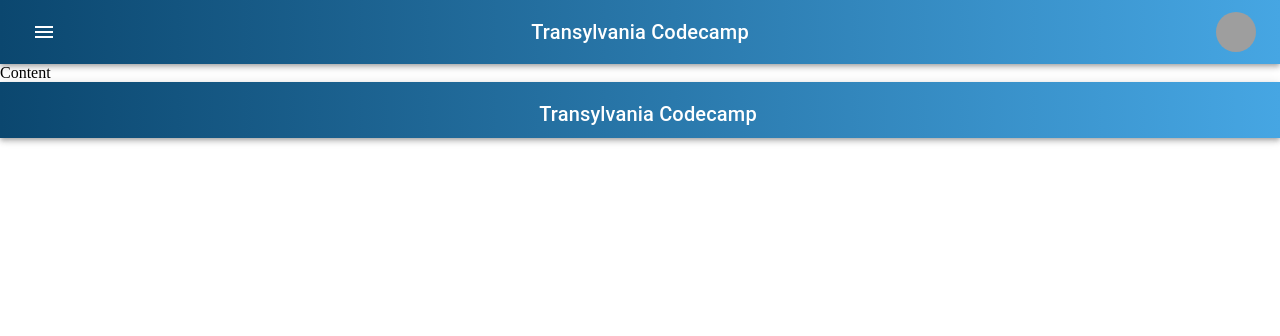
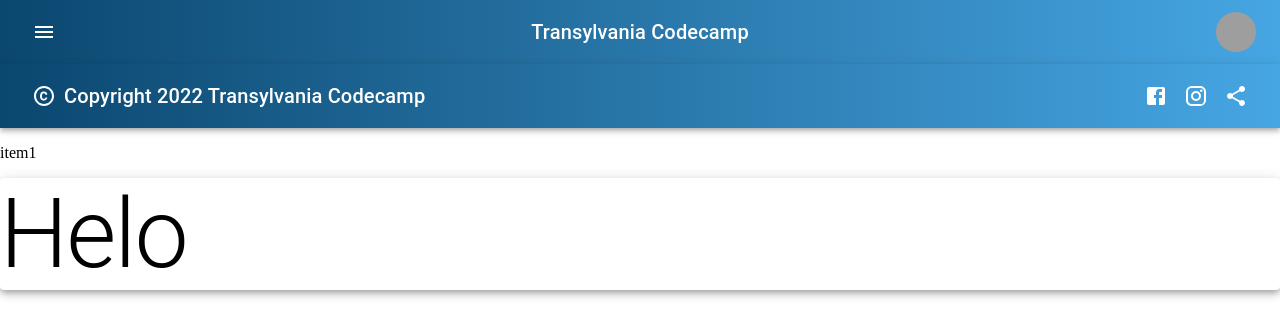
Before and after one commit to just1programmer/transylvania-codecamp, a React (Create React App) app: page / in a window 1280 px wide. Shown: the top 336 px of the page. Built offline with nearby package versions, Linux system fonts and the light colour scheme; grey boxes are pictures that could not be loaded.

Commit message:
created Content

```diff
--- a/src/App.js
+++ b/src/App.js
@@ -4,10 +4,14 @@ import Footer from './components/Footer'
 import Content from './components/Content'
 export default function App() {
   return (
-    <React.Fragment>
-        <Header/>
-        <Content/>
-        <Footer/>
-    </React.Fragment>
+      <React.Fragment>
+              <div className='app'>
+                    <Header/>
+                    <Footer/>
+                    <Content/>
+                </div>
+
+      </React.Fragment>
+
   )
 }
--- a/src/components/Content.js
+++ b/src/components/Content.js
@@ -1,7 +1,15 @@
 import React from 'react'
+import {Stack,Paper, Typography} from '@mui/material'
 
 export default function Content() {
   return (
-    <div>Content</div>
+      <React.Fragment>
+        <Stack>
+            <p>item1</p>
+            <Paper elevation={5}>
+                <Typography variant="h1" color="initial">Helo</Typography>
+            </Paper>
+        </Stack>
+      </React.Fragment>
   )
 }
--- a/src/components/Footer.css
+++ b/src/components/Footer.css
@@ -1,6 +1,5 @@
 .footer {
     position: absolute;
-    height: 7vh;
     bottom: 0px;
     background-color: #0b476f;
     background-image: linear-gradient(90deg, #0b476f 0%, #46a6e3 100%);
--- a/src/components/Footer.js
+++ b/src/components/Footer.js
@@ -1,19 +1,29 @@
 import React from 'react'
 import './Footer.css'
 import {AppBar,Toolbar,IconButton,Typography} from '@mui/material'
-
-
+import CopyrightIcon from '@mui/icons-material/Copyright';
+import FacebookIcon from '@mui/icons-material/Facebook';
+import InstagramIcon from '@mui/icons-material/Instagram';
+import ShareIcon from '@mui/icons-material/Share';
 export default function Footer() {
   return (
 <AppBar position='static' color='primary' className='footer'>
       <Toolbar>
         <IconButton color='inherit'>
-
+          <CopyrightIcon/>
         </IconButton>
-        <Typography variant='h6' sx={{flexGrow:1}} textAlign='center'>
-            Transylvania Codecamp
+        <Typography variant='h6' sx={{flexGrow:1}}>
+           Copyright 2022 Transylvania Codecamp
         </Typography>
-
+        <IconButton color='inherit'>
+          <FacebookIcon/>
+        </IconButton>
+        <IconButton color='inherit'>
+          <InstagramIcon/>
+        </IconButton>
+        <IconButton color='inherit'>
+          <ShareIcon/>
+        </IconButton>
       </Toolbar>
     </AppBar>
   )
--- a/src/components/Header.css
+++ b/src/components/Header.css
@@ -1,4 +1,5 @@
 .theAppBar{
+
     background-color: #0b476f;
     background-image: linear-gradient(90deg, #0b476f 0%, #46a6e3 100%);
 
--- a/src/components/Header.js
+++ b/src/components/Header.js
@@ -14,7 +14,6 @@ export default function Header() {
             Transylvania Codecamp
         </Typography>
         <Avatar src='https://randomuser.me/api/portraits/men/35.jpg' className='myAvatar' size='small'>
-
         </Avatar>
       </Toolbar>
     </AppBar>
--- a/src/index.css
+++ b/src/index.css
@@ -1,3 +1,3 @@
 body {
-    margin:0;
+    margin: 0px;
 }
```
